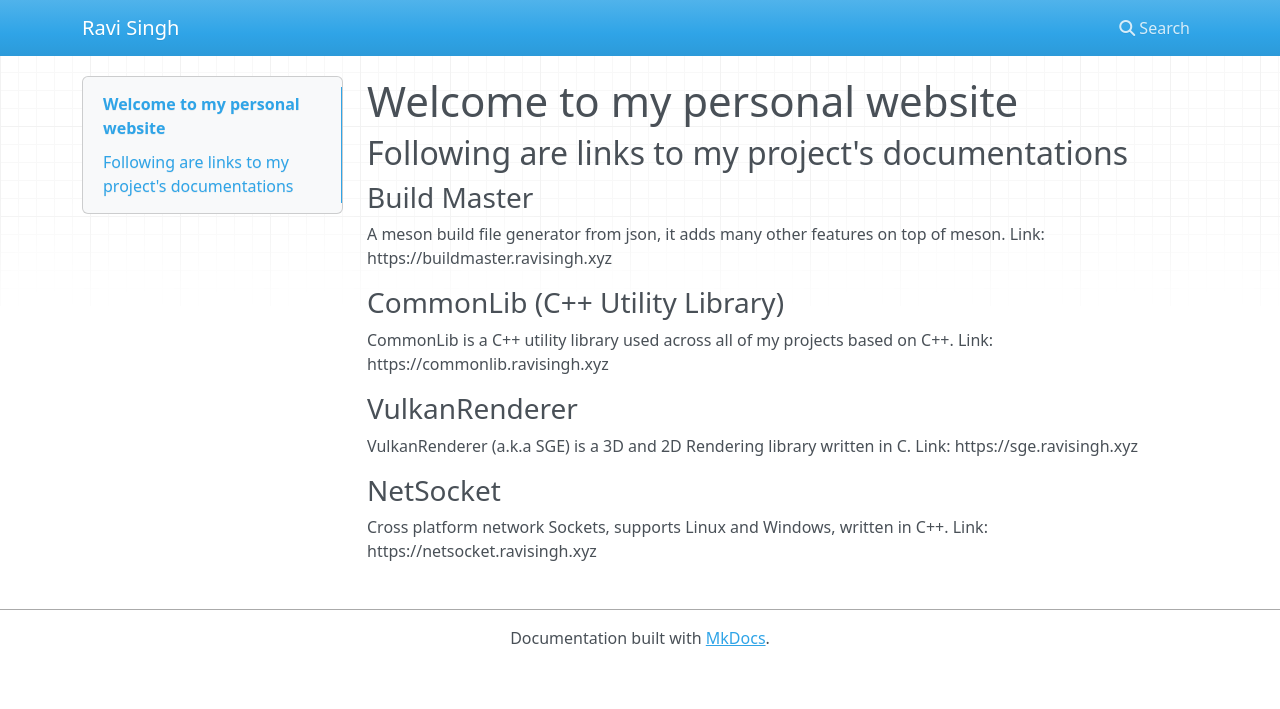
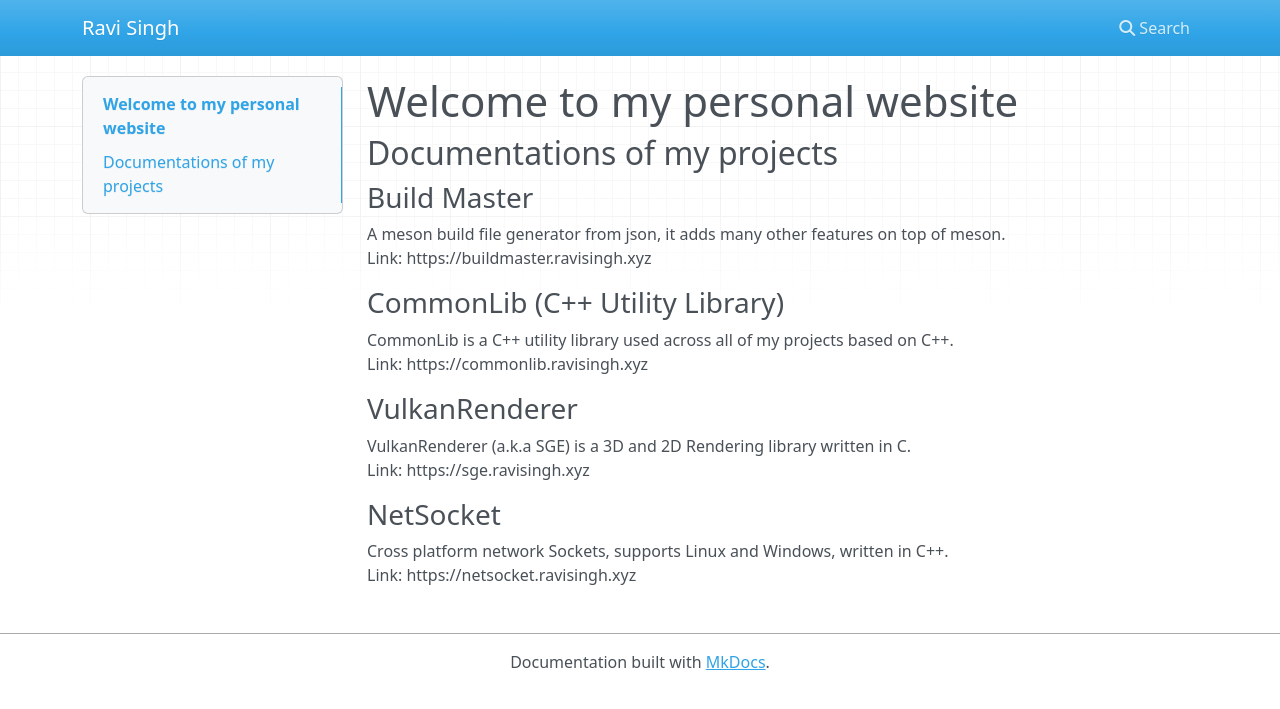
Before and after one commit to ravi688/ravisingh.xyz, an MkDocs documentation site: the page built from docs/index.md, in a window 1280 px wide. Shown: the top 709 px of the page. Built offline with MkDocs 1.6.1, drawn with Linux system fonts in a browser that asks for light colours; nearby versions of some CDN libraries.

Commit message:
Update index.md

```diff
--- a/docs/index.md
+++ b/docs/index.md
@@ -1,6 +1,6 @@
 # Welcome to my personal website
 
-## Following are links to my project's documentations
+## Documentations of my projects
 ### Build Master
 A meson build file generator from json, it adds many other features on top of meson.
 Link: https://buildmaster.ravisingh.xyz
```
